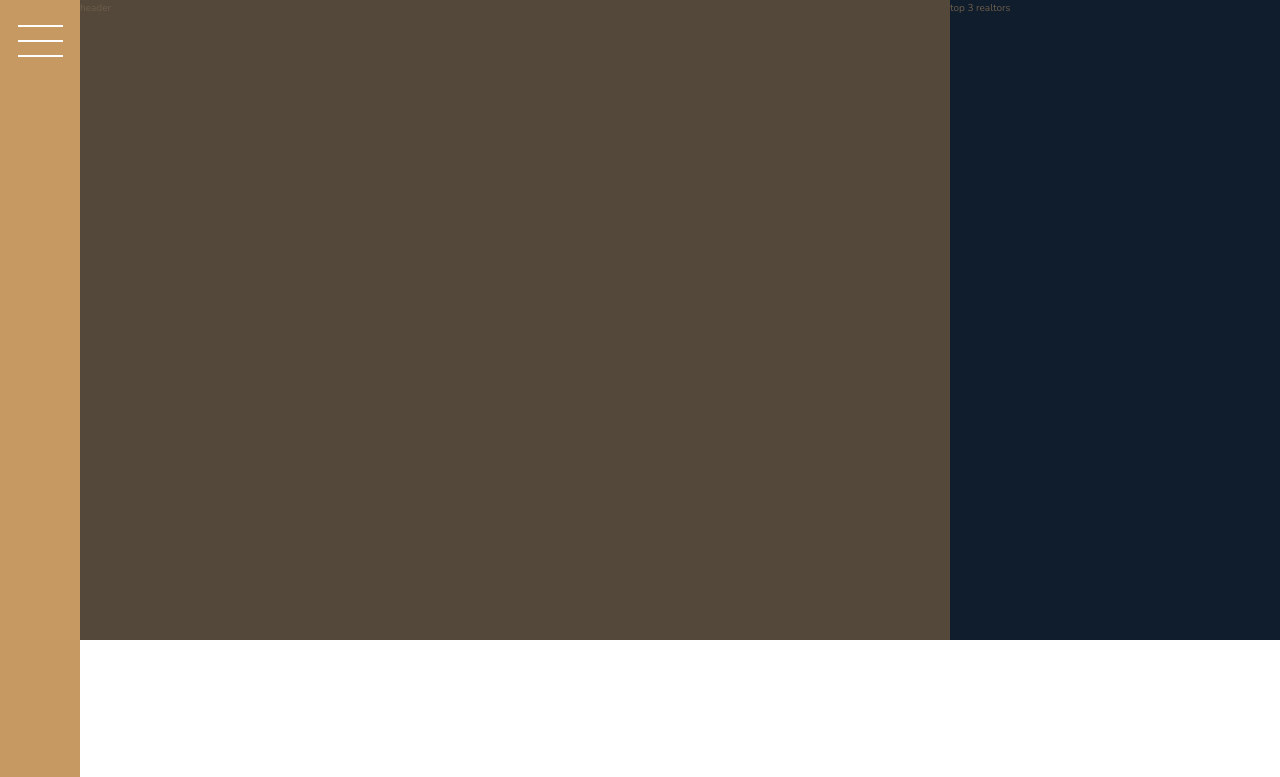
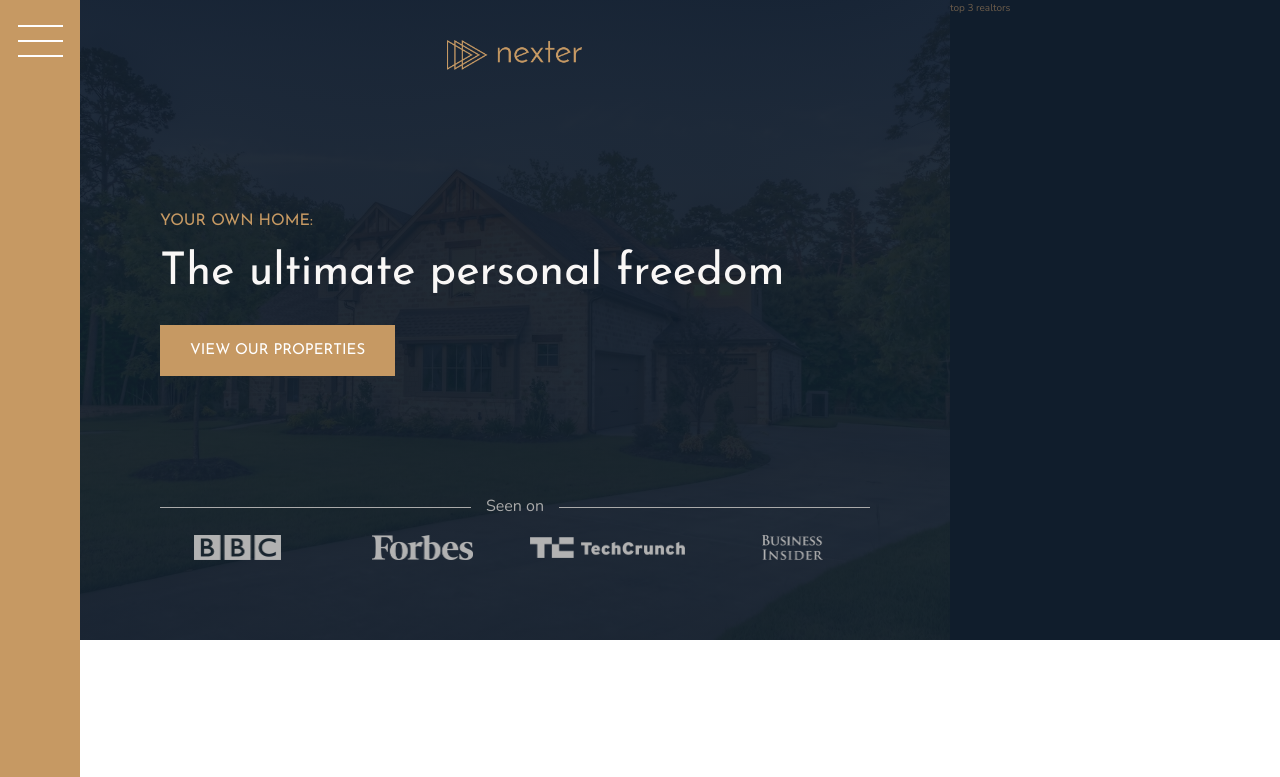
Before and after one commit to AhmedHelalAhmed/nexter, a website: page index.html in a window 1280 px wide. Shown: the top 777 px of the page. Drawn offline with nearby package versions, Linux system fonts and the light colour scheme.

Commit message:
✨ finalize header

```diff
--- a/index.html
+++ b/index.html
@@ -16,7 +16,17 @@
         <button class="nav-btn"></button>
     </div>
     <header class="header">
-        header
+        <img src="img/logo.png" alt="Nexter logo" class="header__logo">
+        <h3 class="heading-3">Your own home:</h3>
+        <h1 class="heading-1">The ultimate personal freedom</h1>
+        <button class="btn header__btn">View our properties</button>
+        <div class="header__seenon-text">Seen on</div>
+        <div class="header__seenon-logos">
+            <img src="img/logo-bbc.png" alt="Seen on logo 1">
+            <img src="img/logo-forbes.png" alt="Seen on logo 2">
+            <img src="img/logo-techcrunch.png" alt="Seen on logo 3">
+            <img src="img/logo-bi.png" alt="Seen on logo 4">
+        </div>
     </header>
 
     <div class="realtors">
--- a/sass/_header.scss
+++ b/sass/_header.scss
@@ -1,4 +1,58 @@
 .header {
   background-color: $color-grey-dark-1;
   grid-column: full-start / col-end 6;
+
+  background-image: linear-gradient(rgba($color-secondary, .93), rgba($color-secondary, .93)), url(../img/hero.jpeg);
+  background-size: cover;
+  background-position: center;
+  padding: 4rem 8rem 8rem;
+
+  display: grid;
+  grid-template-rows: 1fr min-content minmax(6rem, min-content) 1fr;
+  grid-template-columns: minmax(min-content, max-content);
+  grid-row-gap: 1.5rem;
+  justify-content: center;
+
+  &__logo {
+    height: 3rem;
+    justify-self: center;
+  }
+
+  &__btn {
+    // fix the button
+    align-self: start;
+    justify-self: start;
+  }
+
+  &__seenon-text {
+    display: grid;
+    grid-template-columns: 1fr max-content 1fr;
+    grid-column-gap: 1.5rem;
+    align-items: center;
+
+    font-size: 1.6rem;
+    color: $color-grey-light-2;
+
+    &::before,
+    &::after {
+      content: "";
+      height: 1px;
+      display: block;
+      background-color: currentColor;
+    }
+  }
+
+  &__seenon-logos {
+    display: grid;
+    grid-template-columns: repeat(4, 1fr);
+    grid-column-gap: 3rem;
+    justify-items: center;
+    align-items: center;
+
+    img {
+      max-height: 2.5rem;
+      max-width: 100%;
+      filter: brightness(70%);
+    }
+  }
 }
--- a/sass/_typography.scss
+++ b/sass/_typography.scss
@@ -5,6 +5,9 @@
 
 .heading-1 {
   @extend %heading;
+  font-size: 4.5rem;
+  color: $color-grey-light-1;
+  line-height: 1;
 }
 
 .heading-2 {
```
Also changed, not shown: css/style.css.
